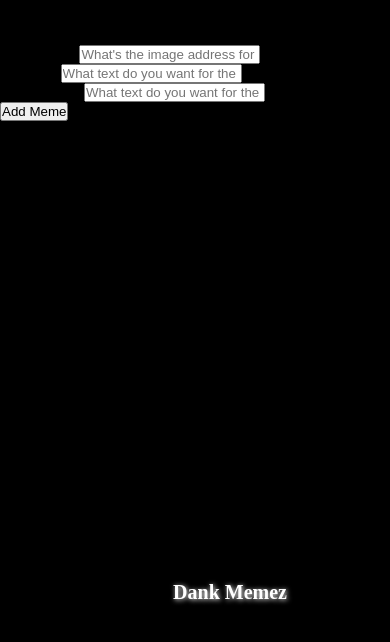
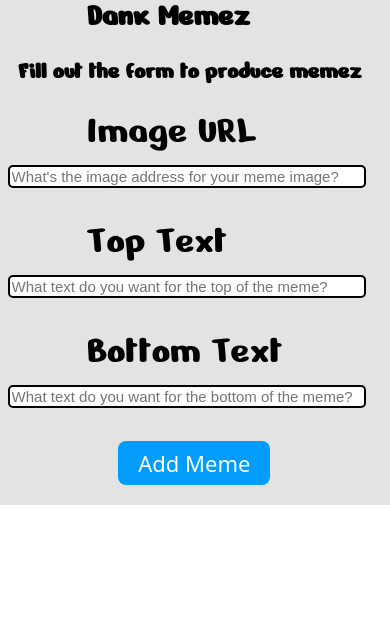
Before and after one commit to johanfortus/Meme-Generator, a plain HTML site: page index.html in a window 390 px wide. Drawn offline with Linux system fonts and the light colour scheme.

Commit message:
Update style.css

```diff
--- a/style.css
+++ b/style.css
@@ -1,126 +1,301 @@
-*{
-  padding: 0;
-  margin: 0;
-  box-sizing: border-box;
+.container{
+    background-color: rgb(227, 227, 227);
+    padding-left: 40%;
+    margin-top: -25px;
+    margin-left: -10px;
+    margin-right: -10px;
+    padding-bottom: 20px;
 }
 h1{
-  color: white;
-  background-color: transparent;
-  text-decoration: none;
-  text-shadow: 1px 1px 5px white;
-  position: absolute;
-  font-size: 20px;
-  height: 100%;
-  width: 100%;
-  display: grid;
-  place-items: center;
-  padding-top: 340px;
-  padding-left: 70px;
+    padding-left: 7.8%;
+    margin-bottom: 2px;
+    font-family: Nerko One;
 }
-.logo{
-  position: absolute;
-  height: 100%;
-  width: 100%;
-  display: grid;
-  place-items: center;
-  z-index: 2;
+h2{
+    padding-top: 1px;
+    margin-top: 1px;
+    font-family: Nerko One;
+}
+.imgURL{
+    font-size: 40px;
+    font-family: Nerko One;
+    margin-left: -25%;
+}
+input{
+    outline: none;
+    border: none;
+    background: transparent;
+    font-size: 28px;
+    width: 800px;
+    background-color: white;
+    border: solid 2px black;
+    border-radius: 5px;
+    margin-left: 3%;
+    display: flex;
+    align-items: center;
+    margin: 10px;
+    margin-left: -300px;
+}
+input:placeholder-shown {
+    font-size: 28px;
   }
 
-.glow {
-  font-size: 40px;
-  color: #fff;
+button{
+    background-color: rgb(0, 157, 255);
+    color: white;
+    font-family: system-ui, -apple-system, BlinkMacSystemFont, 'Segoe UI', Roboto, Oxygen, Ubuntu, Cantarell, 'Open Sans', 'Helvetica Neue', sans-serif;
+    border: none;
+    font-size: 22px;
+    padding-top: 7px;
+    padding-bottom: 7px;
+    padding-left: 20px;
+    padding-right: 20px;
+    border-radius: 8px;
+    margin-left: 50%;
+    margin-top: 2%;
+}
+button:hover{
+    cursor: pointer;
+    background-color: rgb(0, 116, 188);
+}
+.meme{
+    margin-top: 20px;
+    margin-left: 20px;
+    margin-right: 20px;
+    display: inline-block;
+    border-radius: 5px;
+}
+.meme:hover{
+    cursor: pointer;
+}
+.display{
+    display: inline;
+    position: relative;
+    height: 400px;
+    width: 400px;
+}
+.memeTextContainer{
+    display: flex;
+    justify-content: center;
     text-align: center;
-  -webkit-animation: glow 1.5s ease-in-out infinite alternate;
-  -moz-animation: glow 1.5s ease-in-out infinite alternate;
-  animation: glow 1.5s ease-in-out infinite alternate;
 }
-@-webkit-keyframes glow {
-  from {
-    text-shadow: 0 0 1px #fff, 0 0 2px #fff, 0 0 3px #ffffff, 0 0 4px #ffffff, 0 0 5px #ffffff, 0 0 6px #ffffff, 0 0 7px #ffffff;
+.memetext{
+    position: absolute;
+    margin-top: 2%;
+    left: 20%;
+    width:28vw;
+    word-wrap: break-word;
+    text-align: center;
+    text-transform: uppercase;
+    font-family: Impact, Haettenschweiler, 'Arial Narrow Bold', sans-serif;
+    color: white;
+    outline: black;
+    font-size: 3vw;
+    text-shadow: -2.5px 2.5px 2px black, 2.5px 2.5px 2px black, 2.5px -2.5px 0 black, -2.5px -2.5px 0 black
 }
-  to {
-    text-shadow: 0 0 10px #fff, 0 0 20px #ffffff, 0 0 30px #ffffff, 0 0 40px #ffffff, 0 0 50px #ffffff, 0 0 60px #ffffff, 0 0 70px #ffffff;
+.memetext2{
+    position: absolute;
+    right: 0;
+    left: 20%;
+    bottom: 0;
+    width:28vw;
+    word-wrap: break-word;
+    text-align: center;
+    text-transform: uppercase;
+    font-family: Impact, Haettenschweiler, 'Arial Narrow Bold', sans-serif;
+    color: white;
+    outline: black;
+    font-size: 3vw;
+    text-shadow: -2.5px 2.5px 2px black, 2.5px 2.5px 2px black, 2.5px -2.5px 0 black, -2.5px -2.5px 0 black
+}
+@media(max-width: 1400px){
+    .memetext{
+    margin-top: 3%;
     }
 }
-h1:hover{
-  cursor: pointer;
+@media(max-width: 1300px){
+    .memetext{
+    margin-top: 3%;
     }
-#videoBG1{
-  position: fixed;
-  z-index: 1;
+}
+@media(max-width: 1300px){
+    .memetext{
+    margin-top: 5%;
+    }
+}
+@media(max-width: 900px){
+    .memetext{
+    margin-top: 5%;
+    }
 }
 
-#videoBG{
-  position: fixed;
-  z-index: -1;
+@media(max-width: 800px){
+    .memetext{
+        margin-top: 5%;
+        }
+        .container{
+            padding-left: 40%;
+            margin-top: -25px;
+            margin-left: -10px;
+            margin-right: -10px;
+            padding-bottom: 20px;
+        }
+        h1{
+
+            margin-left: -80px;
+            margin-bottom: 2px;
+            font-family: Nerko One;
+        }
+        h2{
+            margin-left: -160px;
+            padding-top: 1px;
+            margin-top: 1px;
+            text-align: center;
+            font-family: Nerko One;
+        }
+        .imgURL{
+            font-size: 40px;
+            font-family: Nerko One;
+            margin-left: -25%;
+        }
+        input{
+            font-size: 28px;
+            width: 390px;
+            margin-left: 3%;
+            display: flex;
+            align-items: center;
+            margin: 10px;
+            margin-left: -150px;
+        }
+        input:placeholder-shown {
+            font-size: 20px;
           }
 
-
-
-body{
-  height: 100vh;
-  display: flex;
-  background-color: black;
+        button{
+            font-size: 22px;
+            padding-top: 7px;
+            padding-bottom: 7px;
+            padding-left: 20px;
+            padding-right: 20px;
+            margin-left: -12%;
+            margin-top: 2%;
         }
-.memory-game{
-  width: 640px;
-  height: 640px;
-  margin: auto;
-  display: flex;
-  flex-wrap: wrap;
-  perspective: 1000px;
 }
-.memory-card{
-  width: calc(25% - 10px);
-  height: calc(33.333% - 10px);
-  margin: 5px;
-  position: relative;
-  transform: scale(1);
-  transform-style: preserve-3d;
-  transition: transform .5s;
-
+@media(max-width: 700px){
+    .memetext{
+    margin-top: 7%;
     }
-.memory-card:active{
-  transform: scale(.97);
-  transition: transform .2s;
-}
-.memory-card.flip{
-  transform: rotateY(180deg)
-}
-.back-face{
-  width: 100%;
-  height: 100%;
-  padding: 20px;
-  position: absolute;
-  background-color: rgb(55, 55, 55);
-  border-radius: 5px;
-  backface-visibility: hidden;
-}
-.front-face{
-  width: 100%;
-  height: 100%;
-  padding: 20px;
-  position: absolute;
-  background-color: rgb(150, 150, 150);
-  border-radius: 5px;
-  backface-visibility: hidden;
 }
 
-.front-face{
-  transform: rotateY(180deg);
+@media(max-width: 600px){
+    .memetext{
+    margin-top: 8%;
+    }
+    .container{
+        padding-left: 40%;
+        margin-top: -25px;
+        margin-left: -10px;
+        margin-right: -10px;
+        padding-bottom: 20px;
+    }
+    h1{
+
+        margin-left: -80px;
+        margin-bottom: 2px;
+        font-family: Nerko One;
+    }
+    h2{
+        margin-left: -160px;
+        padding-top: 1px;
+        margin-top: 1px;
+        text-align: center;
+        font-family: Nerko One;
+    }
+    .imgURL{
+        font-size: 40px;
+        font-family: Nerko One;
+        margin-left: -25%;
+    }
+    input{
+        font-size: 28px;
+        width: 390px;
+        margin-left: 3%;
+        display: flex;
+        align-items: center;
+        margin: 10px;
+        margin-left: -150px;
+    }
+    input:placeholder-shown {
+        font-size: 15px;
       }
 
-
-
-@media (min-aspect-ratio: 16/9){
-  #videoBG, #videoBG1{
-    width: 100%;
-    height: auto;
+    button{
+        font-size: 22px;
+        padding-top: 7px;
+        padding-bottom: 7px;
+        padding-left: 20px;
+        padding-right: 20px;
+        margin-left: -12%;
+        margin-top: 2%;
     }
 }
-@media (max-aspect-ratio: 16/9){
-  #videoBG, #videoBG1{
-    width: auto;
-    height: 100%;
+@media(max-width: 500px){
+    .memetext{
+    margin-top: 10%;
+    }
+    .memetext2{
+        bottom: 20%;
         }
 }
+@media(max-width: 400px){
+    .memetext{
+    margin-top: 12%;
+    }
+    .container{
+        padding-left: 40%;
+        margin-top: -25px;
+        margin-left: -10px;
+        margin-right: -10px;
+        padding-bottom: 20px;
+    }
+    h1{
+
+        margin-left: -80px;
+        margin-bottom: 2px;
+        font-family: Nerko One;
+    }
+    h2{
+        margin-left: -160px;
+        padding-top: 1px;
+        margin-top: 1px;
+        text-align: center;
+        font-family: Nerko One;
+    }
+    .imgURL{
+        font-size: 40px;
+        font-family: Nerko One;
+        margin-left: -25%;
+    }
+    input{
+        font-size: 28px;
+        width: 350px;
+        margin-left: 3%;
+        display: flex;
+        align-items: center;
+        margin: 10px;
+        margin-left: -140px;
+    }
+    input:placeholder-shown {
+        font-size: 15px;
+      }
+
+    button{
+        font-size: 22px;
+        padding-top: 7px;
+        padding-bottom: 7px;
+        padding-left: 20px;
+        padding-right: 20px;
+        margin-left: -12%;
+        margin-top: 2%;
+    }
+}
```
Lines whose indentation alone changed are shown as unchanged.
